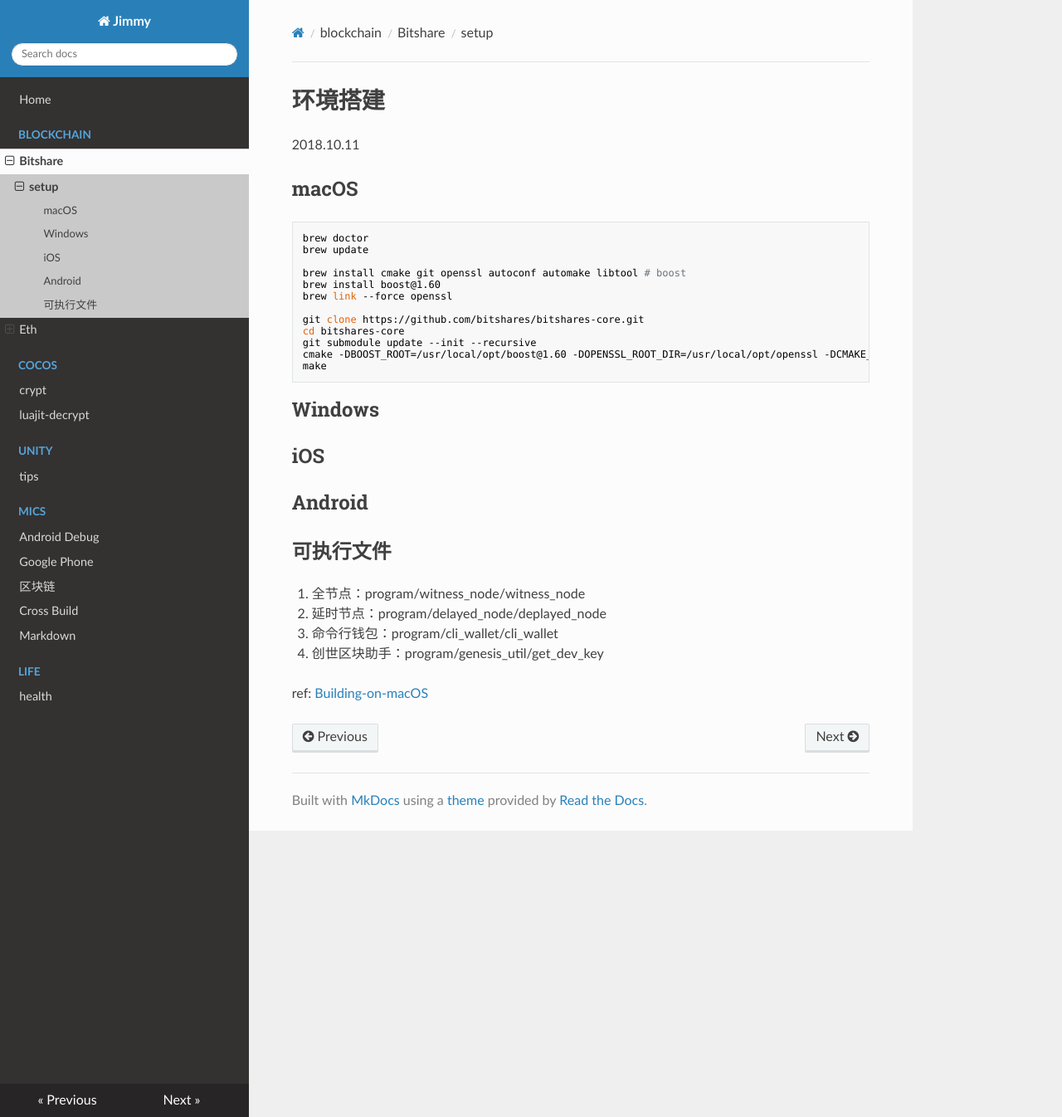
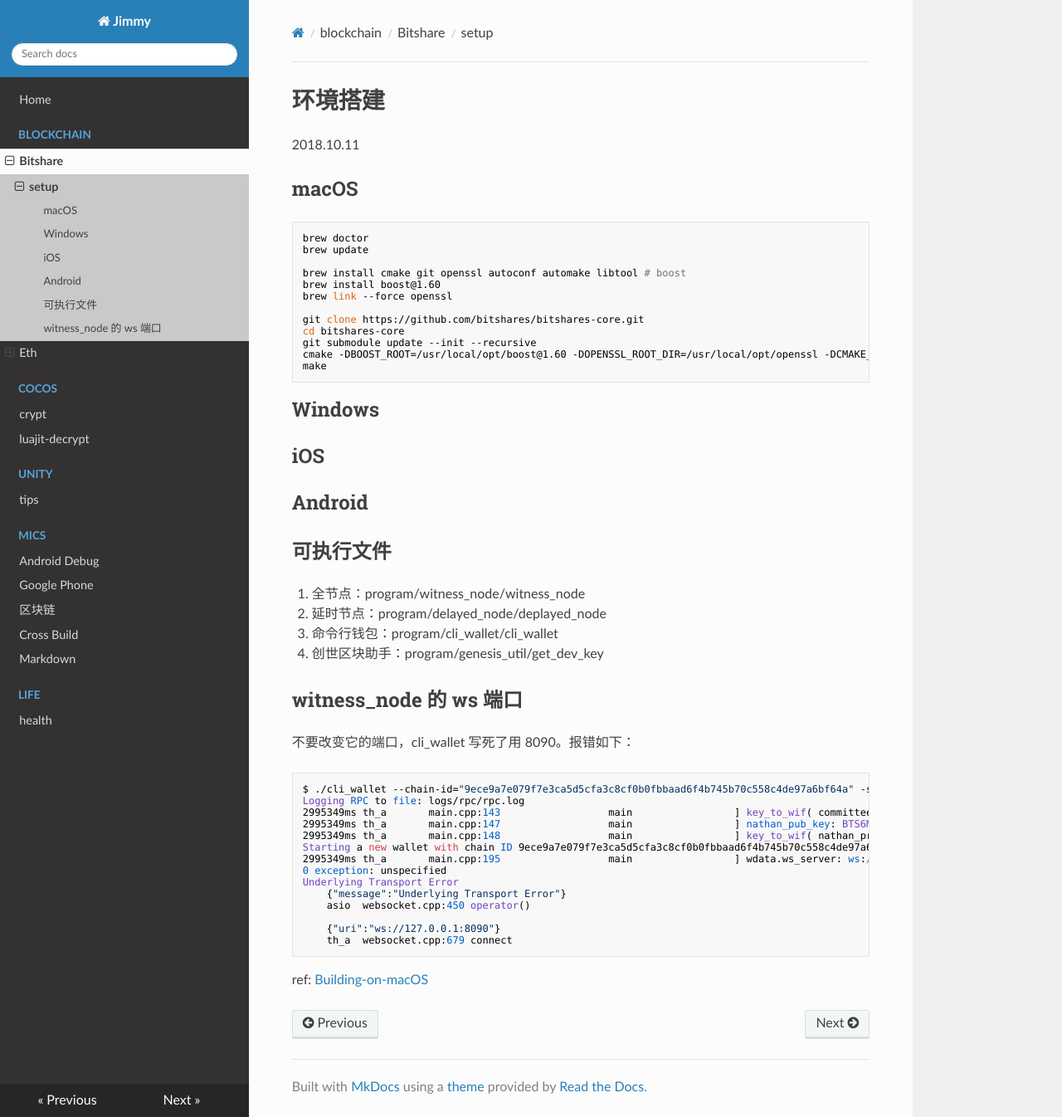
Before and after one commit to guo-m/blog, an MkDocs documentation site: the page built from docs/blockchain/bitshare/setup.md, in a window 1280 px wide and 1346 px high. Shown: the whole window at 83% size. Built offline with MkDocs 1.6.1, drawn with Linux system fonts in a browser that asks for light colours; nearby versions of some CDN libraries.

Commit message:
Update setup.md

````diff
--- a/docs/blockchain/bitshare/setup.md
+++ b/docs/blockchain/bitshare/setup.md
@@ -32,4 +32,24 @@
 3. 命令行钱包：program/cli_wallet/cli_wallet
 4. 创世区块助手：program/genesis_util/get_dev_key
 
+## witness_node 的 ws 端口
+不要改变它的端口，cli_wallet 写死了用 8090。报错如下：
+
+```
+$ ./cli_wallet --chain-id="9ece9a7e079f7e3ca5d5cfa3c8cf0b0fbbaad6f4b745b70c558c4de97a6bf64a" -s ws://127.0.0.1:20181 -w my-wallet.json
+Logging RPC to file: logs/rpc/rpc.log
+2995349ms th_a       main.cpp:143                  main                 ] key_to_wif( committee_private_key ): 5KCBDTcyDqzsqehcb52tW5nU6pXife6V2rX9Yf7c3saYSzbDZ5W
+2995349ms th_a       main.cpp:147                  main                 ] nathan_pub_key: BTS6MRyAjQq8ud7hVNYcfnVPJqcVpscN5So8BhtHuGYqET5GDW5CV
+2995349ms th_a       main.cpp:148                  main                 ] key_to_wif( nathan_private_key ): 5KQwrPbwdL6PhXujxW37FSSQZ1JiwsST4cqQzDeyXtP79zkvFD3
+Starting a new wallet with chain ID 9ece9a7e079f7e3ca5d5cfa3c8cf0b0fbbaad6f4b745b70c558c4de97a6bf64a (from CLI)
+2995349ms th_a       main.cpp:195                  main                 ] wdata.ws_server: ws://127.0.0.1:8090
+0 exception: unspecified
+Underlying Transport Error
+    {"message":"Underlying Transport Error"}
+    asio  websocket.cpp:450 operator()
+
+    {"uri":"ws://127.0.0.1:8090"}
+    th_a  websocket.cpp:679 connect
+```
+
 ref: [Building-on-macOS](https://github.com/bitshares/bitshares-core/wiki/Building-on-OS-X)
````
